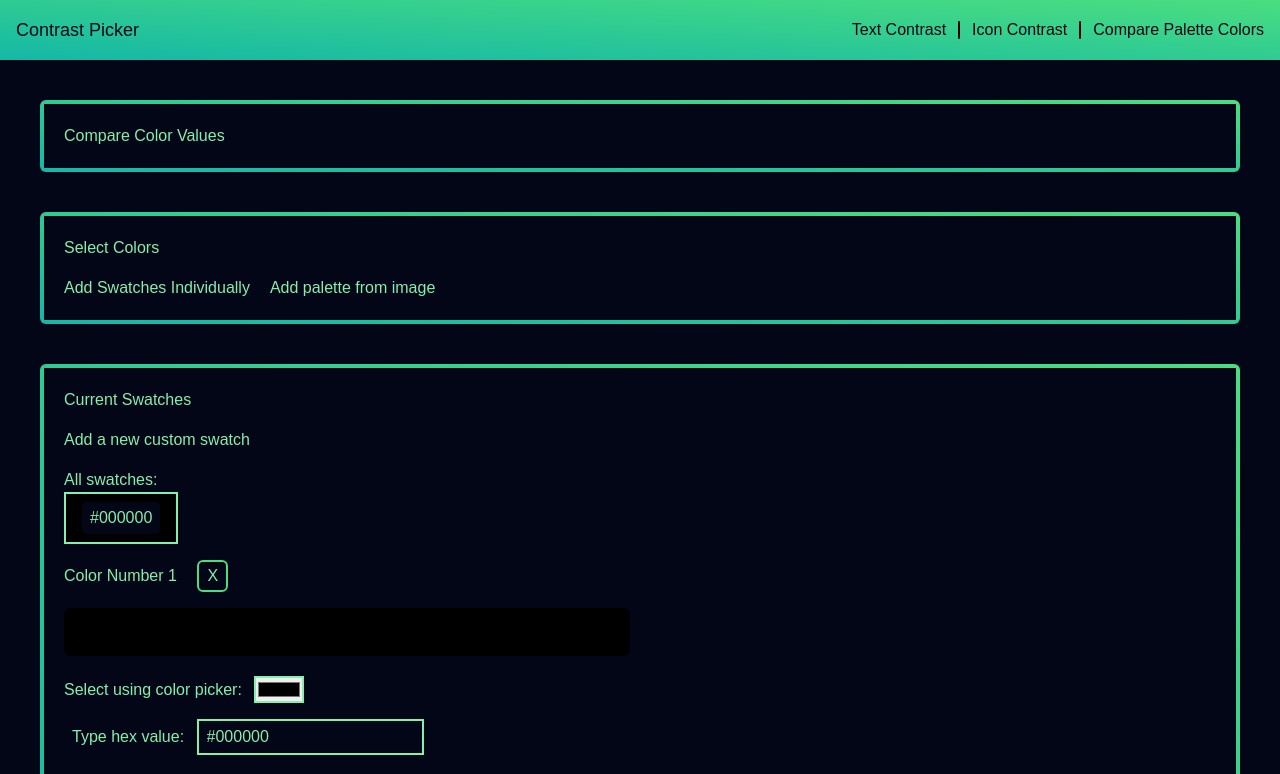
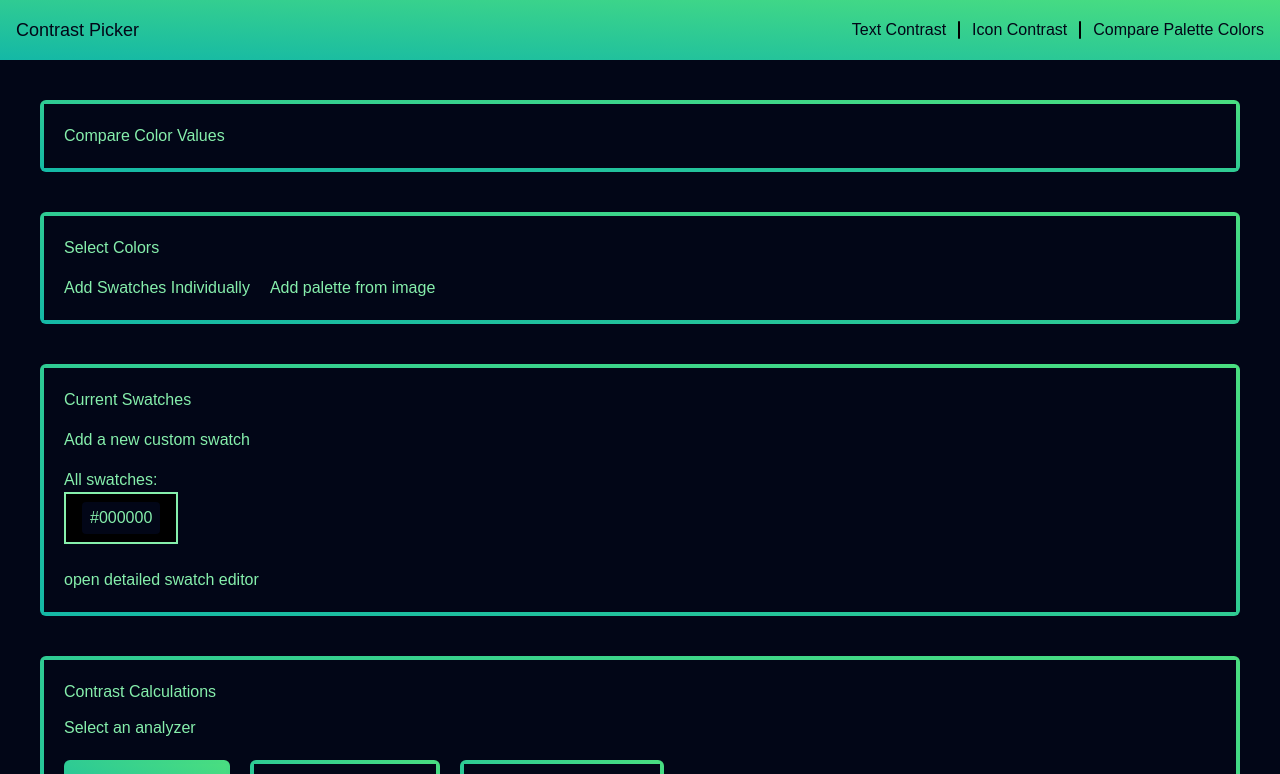
Before and after one commit to Hillary764/color-picker, a React (Vite) app: page /palette-compare in a window 1280 px wide. Shown: the top 774 px of the page. Built offline with nearby package versions, Linux system fonts and the light colour scheme.

Commit message:
small image updates

```diff
--- a/src/Routes/ColorCompare/ColorCompare.tsx
+++ b/src/Routes/ColorCompare/ColorCompare.tsx
@@ -20,26 +20,11 @@ export default function ColorCompareScreen() {
     },
   ]);
 
-  const [colorsFromImg, setColorsFromImg] = useState<CombinedColorValue[]>([]);
-
   const [useImg, setUseImg] = useState(false);
 
-  function addColor(useImgList = false) {
-    if (useImgList) {
-      setColorsFromImg((state) => {
-        return [
-          ...state,
-          {
-            hex: "#000000",
-            rgb: {
-              red: 0,
-              green: 0,
-              blue: 0,
-            },
-          },
-        ];
-      });
-    } else {
+  const [showLongEditor, setShowLongEditor] = useState<boolean>(false);
+
+  function addColor() {
     setColors((state) => {
       return [
         ...state,
@@ -54,22 +39,13 @@ export default function ColorCompareScreen() {
       ];
     });
   }
-  }
 
-  function removeColor(index: number, useImgList = false) {
-    if (useImgList) {
-      setColorsFromImg((state) => {
-        const temp = [...state];
-        temp.splice(index, 1);
-        return temp;
-      });
-    } else {
+  function removeColor(index: number) {
     setColors((state) => {
       const temp = [...state];
       temp.splice(index, 1);
       return temp;
     });
-    }
   }
 
   function hexEquality(oldVal: CombinedColorValue, hex2: string) {
@@ -79,26 +55,12 @@ export default function ColorCompareScreen() {
     return false;
   }
 
-  function addByHex(hexVal: string, useImgList = false) {
+  function addByHex(hexVal: string) {
     const rgb = hexToRgb(hexVal);
     if (!rgb) {
       return;
     }
-    if (useImgList) {
-      setColorsFromImg((state) => {
-        if (state.some((element) => hexEquality(element, hexVal))) {
-          return state;
-        } else {
-          return [
-            ...state,
-            {
-              hex: hexVal,
-              rgb: rgb,
-            },
-          ];
-        }
-      });
-    } else {
+
     setColors((state) => {
       if (state.some((element) => hexEquality(element, hexVal))) {
         return state;
@@ -112,7 +74,6 @@ export default function ColorCompareScreen() {
         ];
       }
     });
-    }
   }
 
   return (
@@ -148,7 +109,11 @@ export default function ColorCompareScreen() {
               This tool will attempt to extract a palette from an image. It may
               require some setup to properly extract the colors.
             </p>
-            <ImgCalculator />
+            <ImgCalculator
+              addColor={(hex) => {
+                addByHex(hex);
+              }}
+            />
           </Card>
         ) : null}
 
@@ -157,11 +122,7 @@ export default function ColorCompareScreen() {
           <button
             className={`my-4`}
             onClick={() => {
-              if (useImg) {
-                addColor(true);
-              } else {
-                addColor(false);
-              }
+              addColor();
             }}
           >
             Add a new custom swatch
@@ -169,19 +130,7 @@ export default function ColorCompareScreen() {
           <h3>All swatches:</h3>
 
           <div className="flex flex-row flex-wrap gap-2 sticky top-2">
-            {useImg
-              ? colorsFromImg.map((item, index) => (
-                  <div
-                    className={`max-w-fit py-2 px-4 border-green-300 border-2`}
-                    style={{
-                      backgroundColor: item.hex,
-                    }}
-                    key={`quick-swatch-${index}-${item.hex}`}
-                  >
-                    <p className="px-2 py-1 bg-slate-950 rounded">{item.hex}</p>
-                  </div>
-                ))
-              : colors.map((item, index) => (
+            {colors.map((item, index) => (
               <div
                 className={`max-w-fit py-2 px-4 border-green-300 border-2`}
                 style={{
@@ -193,48 +142,20 @@ export default function ColorCompareScreen() {
               </div>
             ))}
           </div>
-          <div className="grid grid-cols-1 md:grid-cols-2 gap-5">
-            {useImg
-              ? colorsFromImg.map((item, index) => (
-                  <div key={`${index}`}>
-                    <h3 className="my-4">
-                      Color Number {index + 1}{" "}
+          <div className="mt-6">
             <button
               onClick={() => {
-                          removeColor(index, true);
+                setShowLongEditor((state) => !state);
               }}
-                        type="button"
-                        className={`px-2 py-0.5 rounded-md ml-4 border-2 border-green-400`}
             >
-                        X
+              {showLongEditor
+                ? "close detailed swatch editor"
+                : "open detailed swatch editor"}
             </button>
-                    </h3>
-
-                    <div
-                      className="w-full h-12 p-5 rounded-md"
-                      style={{
-                        backgroundColor: item.hex,
-                      }}
-                    ></div>
-                    <div className="my-5">
-                      <ColorSelector
-                        hexColor={colorsFromImg[index].hex}
-                        rgbMap={colorsFromImg[index].rgb}
-                        setHexColor={(hex: string) => {
-                          const temp = [...colorsFromImg];
-                          temp[index].hex = hex;
-                          setColorsFromImg(temp);
-                        }}
-                        setRgbMap={(rgb: RGBMap) => {
-                          const temp = [...colorsFromImg];
-                          temp[index].rgb = rgb;
-                          setColorsFromImg(temp);
-                        }}
-                      />
           </div>
-                  </div>
-                ))
-              : colors.map((item, index) => (
+          {showLongEditor ? (
+            <div className="grid grid-cols-1 md:grid-cols-2 gap-5">
+              {colors.map((item, index) => (
                 <div key={`${index}`}>
                   <h3 className="my-4">
                     Color Number {index + 1}{" "}
@@ -274,11 +195,12 @@ export default function ColorCompareScreen() {
                 </div>
               ))}
             </div>
+          ) : null}
         </Card>
       </div>
       <Card className="m-10">
         <h2>Contrast Calculations</h2>
-        <ContrastAllViewer contrastList={useImg ? colorsFromImg : colors} />
+        <ContrastAllViewer contrastList={colors} />
       </Card>
     </>
   );
--- a/src/Routes/Icons/Icons.tsx
+++ b/src/Routes/Icons/Icons.tsx
@@ -3,7 +3,7 @@ import Card from "../../components/Card/Card";
 import { RGBMap } from "../../components/ContrastPicker/ContrastPicker";
 import ColorSelector from "../../components/ColorSelector/ColorSelector";
 import RatioResult from "../../components/RatioResult/RatioResult";
-import IconSuggestions from "../../components/IconSuggestions/IconSuggestions";
+import IconSuggestions from "../../components/icons/IconSuggestions/IconSuggestions";
 import { rgbToHex } from "../../utilities/rgbToHex";
 
 export default function IconsScreen() {
--- a/src/components/ImgCalculator/ImgCalculator.tsx
+++ b/src/components/ImgCalculator/ImgCalculator.tsx
@@ -2,7 +2,11 @@ import { useState, useRef, useEffect } from "react";
 import { pullProminentColors } from "../../utilities/imgColors";
 import { rgbToHex } from "../../utilities/rgbToHex";
 
-export default function ImgCalculator() {
+interface Props {
+  addColor: (hex: string) => void;
+}
+
+export default function ImgCalculator({ addColor }: Props) {
   const [inputVal, setInputVal] = useState<null | FileList>(null);
   const [numToExtract, setNumToExtract] = useState(0);
   const [autoHexes, setAutoHexes] = useState<string[]>([]);
@@ -100,13 +104,14 @@ export default function ImgCalculator() {
                   const pixel = context?.getImageData(x, y, 1, 1).data;
                   console.log(`rgb(${pixel?.[0]},${pixel?.[1]},${pixel?.[2]})`);
                   if (pixel && pixel.length >= 3) {
+                    const hex = rgbToHex(pixel[0], pixel[1], pixel[2]);
                     setSelectedHexes((state) => {
-                      const hex = rgbToHex(pixel[0], pixel[1], pixel[2]);
                       if (!state.includes(hex)) {
                         return [...state, hex];
                       }
                       return state;
                     });
+                    addColor(hex);
                   }
                 }
               }
@@ -120,7 +125,7 @@ export default function ImgCalculator() {
           </canvas>
           <p>
             Click on the image preview to select colors manually. This will
-            likely yield the best result
+            likely yield the best result.
           </p>
           <div className="flex flex-row flex-wrap">
             {selectedHexes.map((item, index) => (
@@ -137,6 +142,10 @@ export default function ImgCalculator() {
               </div>
             ))}
           </div>
+          <p>
+            You may have the program try to auto-extract your color palette.
+            Note: this may not create 100% accurate results
+          </p>
           <label>
             Select number of colors to extract:
             <input
@@ -165,6 +174,18 @@ export default function ImgCalculator() {
               </div>
             ))}
           </div>
+          <div>
+            <button
+              type="button"
+              onClick={() => {
+                autoHexes.forEach((hexItem) => {
+                  addColor(hexItem);
+                });
+              }}
+            >
+              Add extracted palette to list
+            </button>
+          </div>
         </div>
       ) : null}
     </form>
```
Also changed, not shown: src/components/icons/IconSuggestions/IconSuggestions.tsx (renamed from src/components/IconSuggestions/IconSuggestions.tsx, +4 -4 lines). Lines whose indentation alone changed are shown as unchanged.
